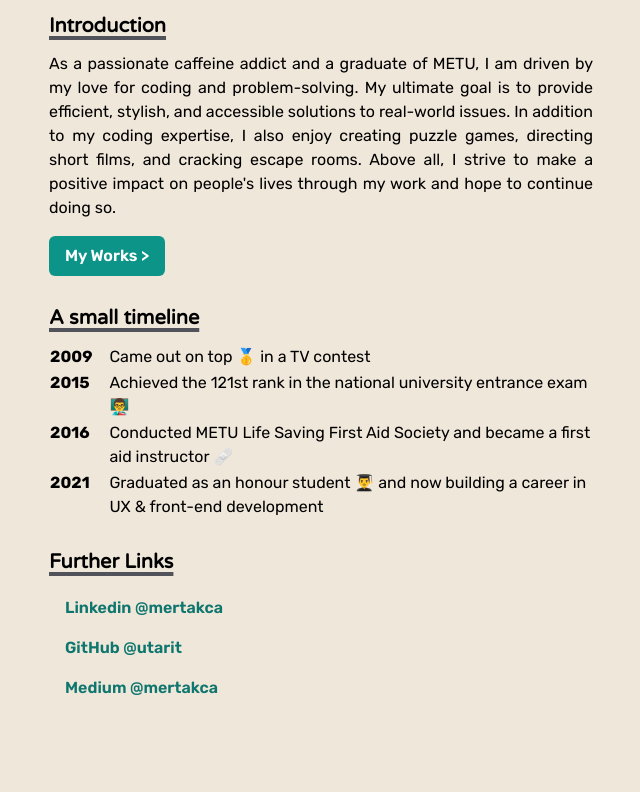
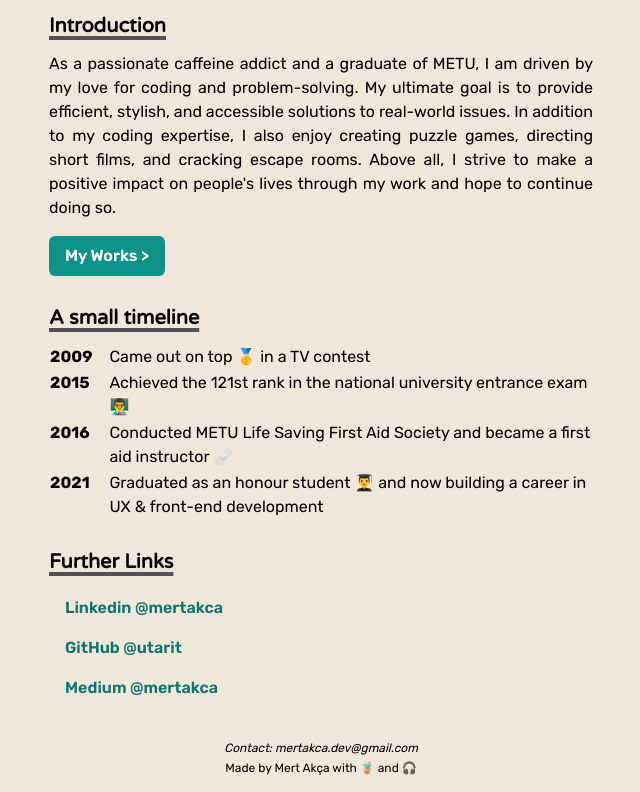
Before and after one commit to utarit/portfolio-website, a Next.js app: page / in a window 1280 px wide. Shown: the part 400-1192 px from the top of the page, without its empty margins (319-959 px from the left). Before the commit the page ends 1108 px from the top, so only its background shows below. Built offline with nearby package versions, Linux system fonts and the light colour scheme.

Commit message:
Add footer

```diff
--- a/app/layout.tsx
+++ b/app/layout.tsx
@@ -4,6 +4,7 @@ import type { Metadata } from "next";
 import CatGif from "@/components/CatGif";
 import { headingFont, documentFont } from "./fonts";
 import classNames from "classnames";
+import Footer from "@/components/Footer";
 
 export const metadata: Metadata = {
   title: "Potfolio - Mert AKCA",
@@ -44,6 +45,7 @@ export default function RootLayout({
         <Navbar />
         <CatGif />
         {children}
+        <Footer />
       </body>
     </html>
   );
--- /dev/null
+++ b/components/Footer.tsx
@@ -0,0 +1,15 @@
+import React from "react";
+
+const Footer = () => {
+  return (
+    <footer className="py-4 text-xs mt-4 flex flex-col justify-between items-center gap-1">
+      <address>
+        Contact:{" "}
+        <a href="mailto:mertakca.dev@gmail.com">mertakca.dev@gmail.com</a>
+      </address>
+      <p>Made by Mert Akça with 🧋 and 🎧</p>
+    </footer>
+  );
+};
+
+export default Footer;
```
